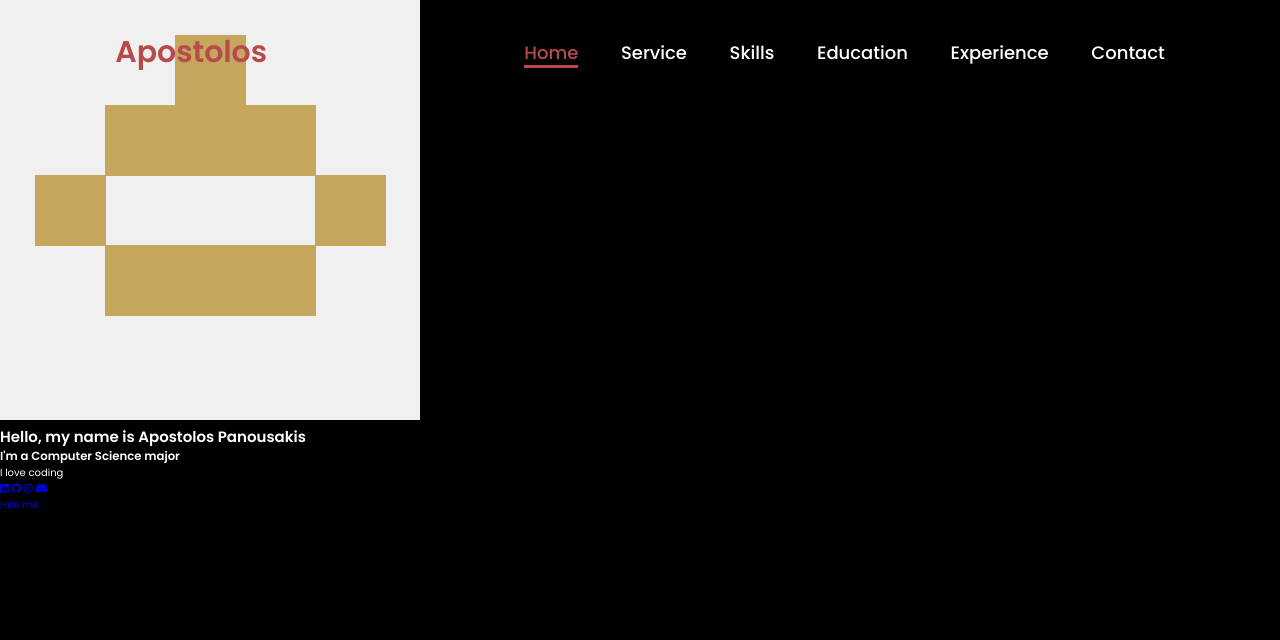
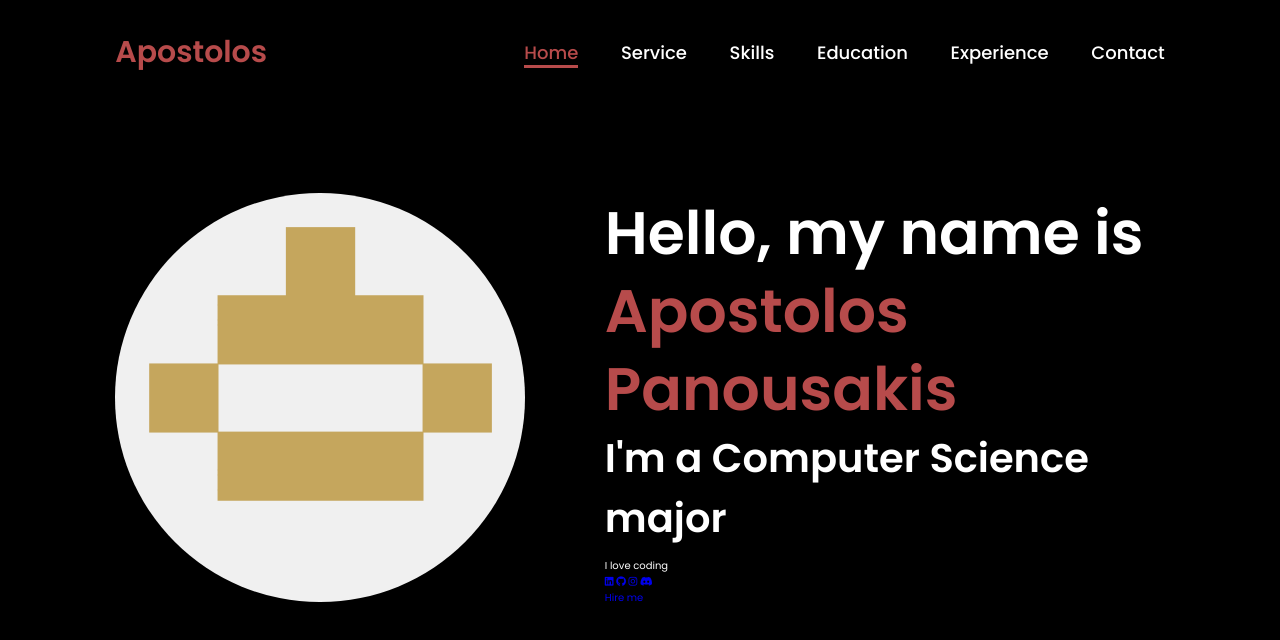
Before and after one commit to apocode01/portfolio, a plain HTML site: page index.html in a window 1280 px wide. Drawn offline with Linux system fonts and the light colour scheme.

Commit message:
changing home elements

```diff
--- a/style.css
+++ b/style.css
@@ -93,3 +93,50 @@ nav a:hover, nav a.active {
         border-bottom: 0.5rem solid #b74b4b;
     }
 }
+
+section {
+    min-height: 100vh;
+    padding: 5rem 9% 5rem;
+}
+
+.home {
+    display: flex;
+    justify-content: center;
+    align-items: center;
+    gap: 8rem;
+    background-color: black;
+}
+
+.home .home-content h1 {
+    font-size: 6rem;
+    font-weight: 700;
+    line-height: 1.3;
+}
+
+span {
+    color: #b74b4b;
+}
+
+.home-content h3 {
+    font-size: 4rem;
+    margin-bottom: 1rem;
+    font-weight: 700;
+}
+
+.home-img {
+    border-radius: 10%;
+}
+
+.home-img img {
+    position: relative;
+    width: 32vw;
+    border-radius: 50%;
+    box-shadow: 0 0 25px solid #b74b4b;
+    cursor: pointer;
+    transition: 0.2s linear;
+}
+
+.home-img img:hover {
+    font-size: 1.8rem;
+    font-weight: 500rem;
+}
```
